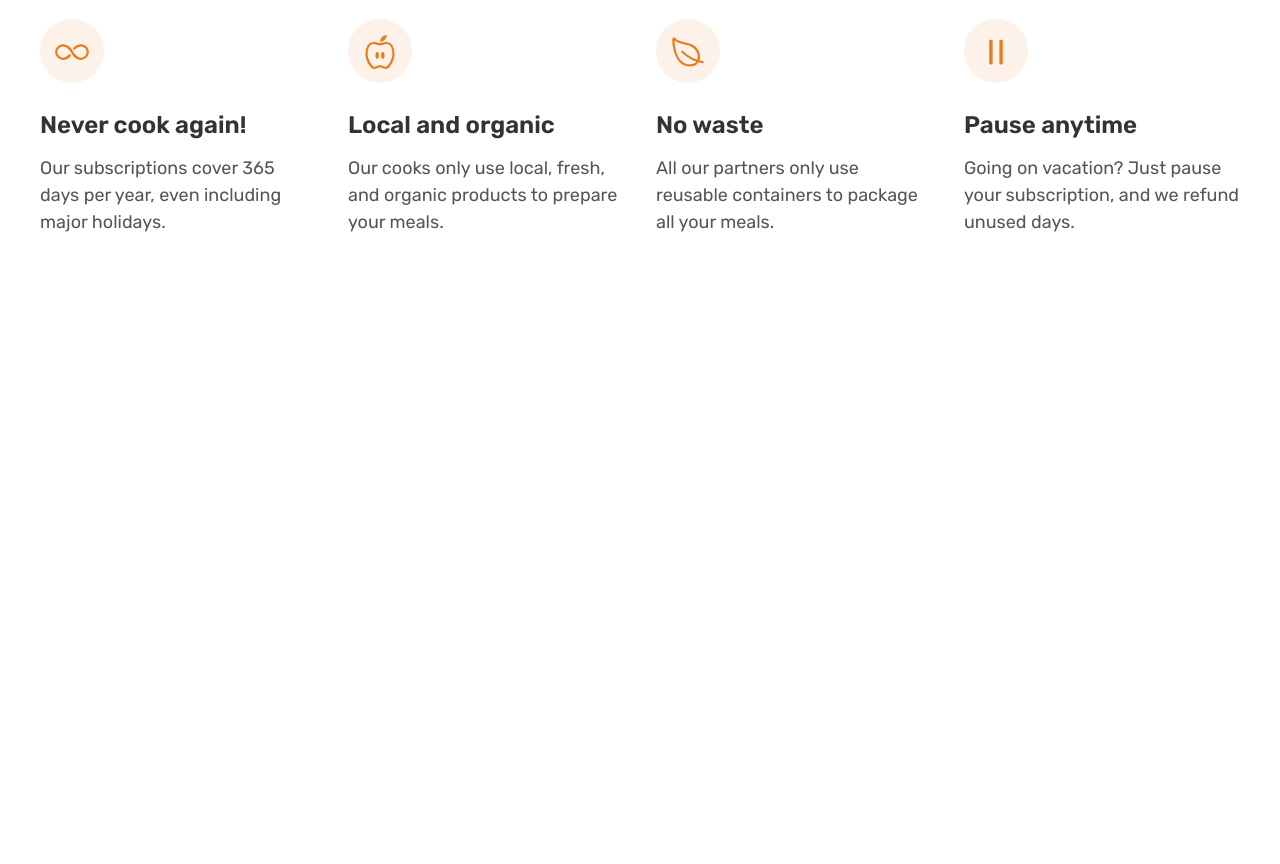
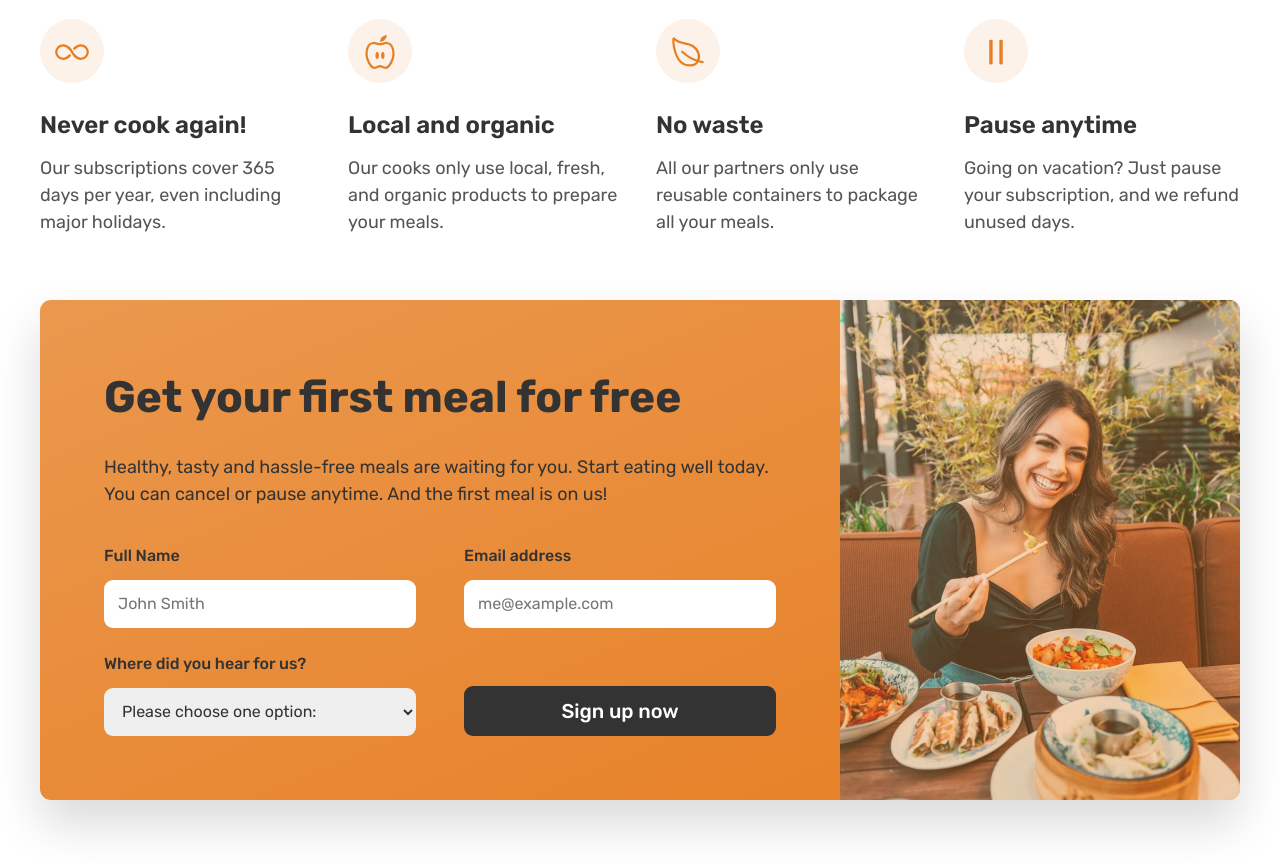
Before and after one commit to grvassil/omnifood, a plain HTML site: page index.html in a window 1280 px wide. Shown: the part 5466-6330 px from the top of the page. Before the commit the page ends 5766 px from the top, so only its background shows below. Drawn offline with nearby package versions, Linux system fonts and the light colour scheme.

Commit message:
completed section call to action - cta

```diff
--- a/css/style.css
+++ b/css/style.css
@@ -653,3 +653,95 @@ figcaption {
   line-height: 1.5;
   color: var(--text-color-light);
 }
+
+/* ******************* */
+/* Section CTA */
+/* ******************* */
+
+.section-cta {
+  margin: 3.2rem 0;
+}
+
+.cta {
+  background-image: linear-gradient(to right bottom, #eb984e, #e67e22);
+  display: grid;
+  grid-template-columns: 2fr 1fr;
+  border-radius: 11px;
+  overflow: hidden;
+  box-shadow: 0 2.4rem 4.8rem rgba(0, 0, 0, 0.15);
+}
+
+.cta-img-box {
+  background: linear-gradient(
+      to right bottom,
+      rgba(235, 151, 78, 0.35),
+      rgba(230, 125, 34, 0.35)
+    ),
+    url('../img/eating.jpg') no-repeat center center/cover;
+}
+
+.cta-text-box {
+  padding: 6.4rem;
+}
+
+.cta-heading {
+  color: #333;
+  margin-bottom: 2.4rem;
+  font-family: inherit;
+  letter-spacing: 1.5;
+}
+
+.cta-text {
+  font-size: 1.8rem;
+  color: #333;
+  margin-bottom: 3.6rem;
+}
+
+form {
+  display: grid;
+  grid-template-columns: 1fr 1fr;
+  row-gap: 2.4rem;
+  column-gap: 4.8rem;
+  font-size: 2rem;
+  color: #333;
+}
+
+form label {
+  display: block;
+  font-size: 1.6rem;
+  font-weight: 500;
+  margin-bottom: 1.2rem;
+}
+
+form input,
+form select {
+  font-size: 1.6rem;
+  color: var(--text-color);
+  width: 100%;
+  height: 4.8rem;
+  padding: 1.4rem;
+  border-radius: 9px;
+  border: none;
+  font-family: inherit;
+}
+
+.cta-btn {
+  width: 100%;
+  background-color: #333;
+  color: #fff;
+  text-align: center;
+  display: flex;
+  justify-content: center;
+  align-items: center;
+  text-decoration: none;
+  border-radius: 9px;
+  align-self: end;
+  padding: 1rem;
+  font-weight: 500;
+  letter-spacing: 1.5;
+  transition: all 0.3s;
+}
+.cta-btn:hover {
+  background-color: #fff;
+  color: #333;
+}
--- a/index.html
+++ b/index.html
@@ -469,6 +469,58 @@
           </div>
         </div>
       </section>
+
+      <section class="section-cta">
+        <div class="container cta">
+          <div class="cta-text-box">
+            <div class="heading cta-heading">Get your first meal for free</div>
+            <div class="cta-text">
+              Healthy, tasty and hassle-free meals are waiting for you. Start
+              eating well today. You can cancel or pause anytime. And the first
+              meal is on us!
+            </div>
+            <form action="#" method="post">
+              <div>
+                <label for="name">Full Name</label>
+                <input
+                  type="text"
+                  name="name"
+                  id="name"
+                  placeholder="John Smith"
+                  required
+                />
+              </div>
+              <div>
+                <label for="email">Email address</label>
+                <input
+                  type="email"
+                  name="email"
+                  id="email"
+                  placeholder="me@example.com"
+                  required
+                />
+              </div>
+              <div>
+                <label for="hear">Where did you hear for us?</label>
+                <select name="hear" id="hear">
+                  <option value="">Please choose one option:</option>
+                  <option value="friends">Friends and family</option>
+                  <option value="youtube">YouTube video</option>
+                  <option value="podcast">Podcast</option>
+                  <option value="facebook">Facebook ad</option>
+                  <option value="others">Others</option>
+                </select>
+              </div>
+              <a href="#" class="cta-btn">Sign up now</a>
+            </form>
+          </div>
+          <div
+            class="cta-img-box"
+            role="img"
+            aria-label="woman enjoying food"
+          ></div>
+        </div>
+      </section>
     </main>
     <footer></footer>
 
```
